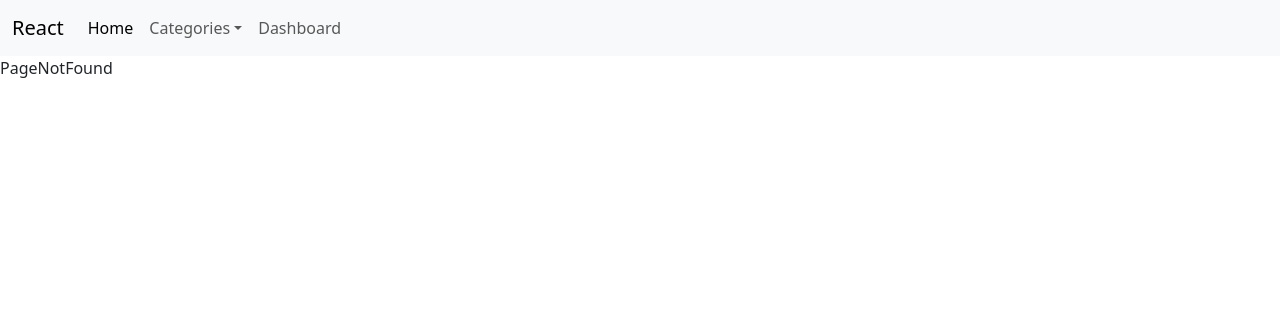
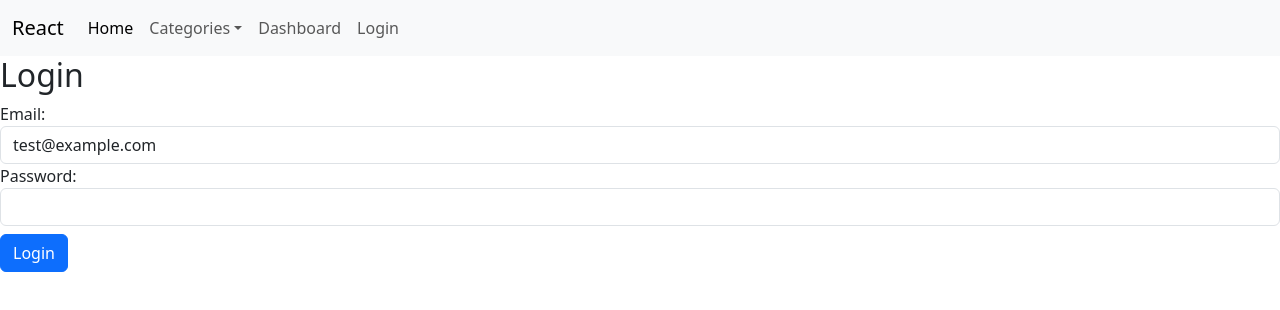
Before and after one commit to gc-techies/learn-react-sept-2026, a React (Vite) app: page /login in a window 1280 px wide. Shown: the top 310 px of the page. Built offline with nearby package versions, Linux system fonts and the light colour scheme.

Commit message:
intro to forms, prevent default submit action, listening to onChange event + controlled input

```diff
--- a/src/components/App.jsx
+++ b/src/components/App.jsx
@@ -6,6 +6,7 @@ import NavBar from './NavBar'
 import ProductDetails from './ProductDetails'
 import ProductsWrapper from '../component-wrappers/ProductsWrapper'
 import PageNotFound from './PageNotFound'
+import LoginForm from './LoginForm'
 
 export default class App extends Component {
     render() {
@@ -17,6 +18,7 @@ export default class App extends Component {
                     <Route path="/products" element={<ProductsWrapper />} />
                     <Route path="/product/:id" element={<ProductDetails />} />
                     <Route path="/dashboard" element={<Dashboard />} />
+                    <Route path="/login" element={<LoginForm />} />
                     <Route path="*" element={<PageNotFound />} />
                 </Routes>
             </div>
--- /dev/null
+++ b/src/components/LoginForm.jsx
@@ -0,0 +1,61 @@
+import React, { Component } from 'react'
+
+export default class LoginForm extends Component {
+    email = React.createRef();
+    password = React.createRef();
+
+    state = {
+        credentials: {
+            email: 'test@example.com',
+            password: ''
+        }
+    }
+
+    handleSubmit = (event) => {
+        event.preventDefault();
+        const email = this.email.current.value;
+        const password = this.password.current.value;
+        console.log(`Email: ${email}, Password: ${password}`);
+    }
+
+    handleChange = (event) => {
+        const credentials = { ...this.state.credentials };
+        credentials[event.currentTarget.name] = event.currentTarget.value;
+        this.setState({ credentials });
+    }
+
+    render() {
+        return (
+        <div>
+            <h2>Login</h2>
+            <form onSubmit={this.handleSubmit}>
+                <div className="form-group">
+                    <label htmlFor="email">Email:</label>
+                    <input
+                        type="email"
+                        onChange={this.handleChange}
+                        name="email"
+                        value={this.state.credentials.email}
+                        ref={this.email}
+                        className="form-control"
+                        id="email"
+                    />
+                </div>
+                <div className="form-group">
+                    <label htmlFor="password">Password:</label>
+                    <input
+                        type="password"
+                        name="password"
+                        onChange={this.handleChange}
+                        value={this.state.credentials.password}
+                        ref={this.password}
+                        className="form-control"
+                        id="password"
+                    />
+                </div>
+                <button type="submit" className="btn btn-primary mt-2">Login</button>
+            </form>
+        </div>
+        )
+    }
+}
--- a/src/components/NavBar.jsx
+++ b/src/components/NavBar.jsx
@@ -30,6 +30,9 @@ const NavBar = () => {
                         <li className="nav-item">
                             <Link className="nav-link" to="/dashboard">Dashboard</Link>
                         </li>
+                        <li className="nav-item">
+                            <Link className="nav-link" to="/login">Login</Link>
+                        </li>
                     </ul>
                 </div>
             </div>
```
